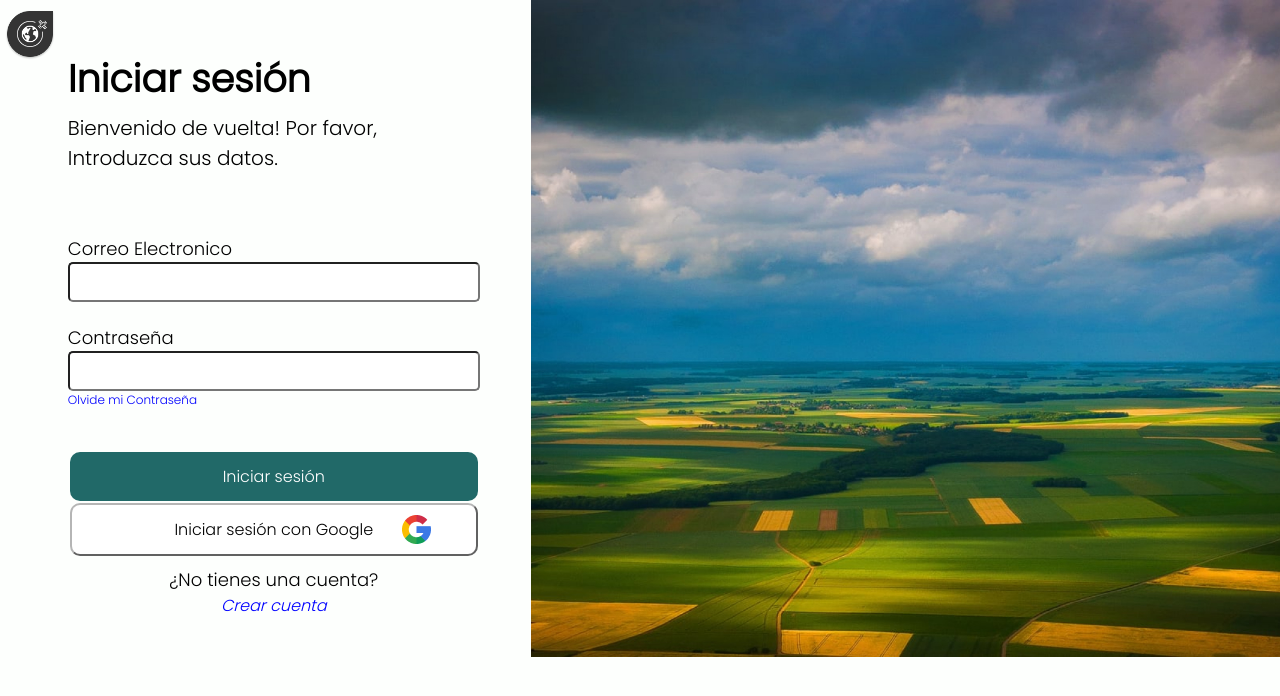
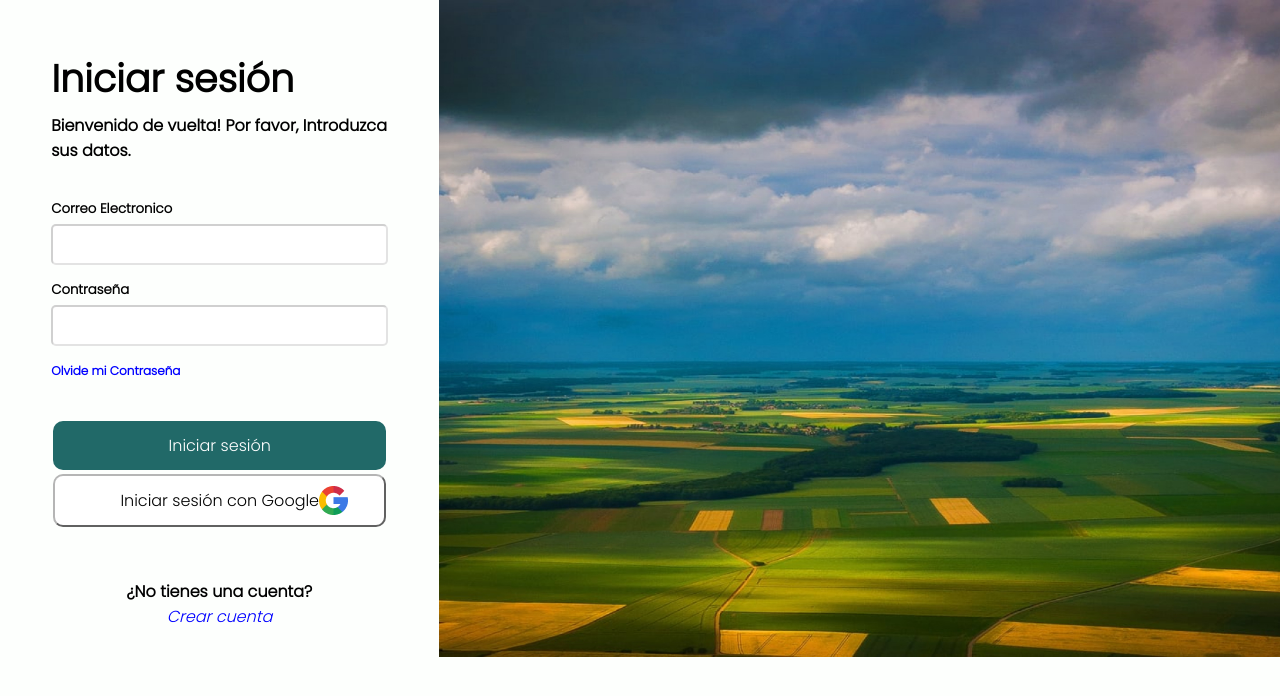
Before and after one commit to FrancoSandri/Proyecto, a PHP site: page /Login.html in a window 1280 px wide. Shown: the top 696 px of the page. Run offline with PHP 8.4, Linux system fonts and the light colour scheme; some libraries are stand-ins or nearby versions.

Commit message:
Revert "Merge branch 'main' of https://github.com/FrancoSandri/Proyecto"
This reverts commit 50c6a88b3ecef60714ed223889ecef664b506b84, reversing
changes made to 1b2bd4e0ed4b71819066c312c3f76c85bd98032b.

```diff
--- a/Back-End/Api/Src/routes/index.js
+++ b/Back-End/Api/Src/routes/index.js
@@ -110,7 +110,7 @@ router.delete('/:id', (req, res) => {
 })
 
 router.post('/register', async (req, res) => {
-    const { email, password } = req.body
+    const {email, password } = req.body
     const token = jwt.sign({ email: req.body.email, password: req.body.password }, process.env.SECRET_KEY, { expiresIn: "300s" });
 
     if(email && password)
@@ -137,7 +137,7 @@ router.post('/register', async (req, res) => {
               secure: process.env.NODE_ENV === "production",
             })
             .status(200)
-            .send();
+            .json(user);
         }
         else res.send('An account already exists with that email address')
     }
--- a/Front-End/Login.html
+++ b/Front-End/Login.html
@@ -14,28 +14,23 @@
 </head>
 <body>
     <div class="Form">
-        <a class="Logo1" href="index.html"><img class="Logo" src="Fotos/Logo.png"></a>
         <div class="Register">
             <div class="Titles">
                 <h1>Iniciar sesión</h1>
                 <h3>Bienvenido de vuelta! Por favor, Introduzca sus datos.</h3>
             </div>
             <form class="From">
-                <div class="Inputs">
                 <h5>Correo Electronico</h5>
-                    <input type="email">
-                </div>
-                <div class="Inputs">
+                    <input type="email" id="emailInput">
                 <h5>Contraseña</h5>
-                    <input type="password">
+                    <input type="password" id="passwordInput">
                         <h5><a id="Contraseña" href="RecoverPassword.html">Olvide mi Contraseña</a></h5>
-                </div>
-                    </form>
+            </form>
             <form action="index.html">
                 <button class="Sesion" id="button">Iniciar sesión</button>
                 <button id="Google" >Iniciar sesión con Google</button>
             </form>
-            <h5 class="Cuenta">¿No tienes una cuenta?</h5>
+            <h4 href="Register.html">¿No tienes una cuenta?</h4>
             <a href="Register.html">Crear cuenta</a>
         </div>
         <div class="Imagenes">
--- a/Front-End/RecoverPassword.html
+++ b/Front-End/RecoverPassword.html
@@ -10,7 +10,6 @@
 </head>
 <body>
     <div class="Form">
-        <a class="Logo1" href="index.html"><img class="Logo" src="Fotos/Logo.png"></a>
         <div class="Register">
             <div class="Titles">
                 <h1>Recuperar <br> contraseña</h1>
@@ -26,7 +25,7 @@
             <form action="index.html">
                 <button id="Continuar"class="Sesion">Continuar</button>
             </form>
-            <h5 class="Cuenta">¿No tienes una cuenta?</h5>
+            <h4 href="Register.html">¿No tienes una cuenta?</h4>
             <a href="Register.html">Crear cuenta</a>
         </div>
         <div class="Imagenes">
--- a/Front-End/RecoverPassword2.html
+++ b/Front-End/RecoverPassword2.html
@@ -10,7 +10,6 @@
 </head>
 <body>
     <div class="Form">
-        <a class="Logo1" href="index.html"><img class="Logo" src="Fotos/Logo.png"></a>
         <div class="Register">
             <div class="Titles">
                 <h1>Recuperar <br> contraseña</h1>
--- a/Front-End/Style/Login.css
+++ b/Front-End/Style/Login.css
@@ -7,11 +7,11 @@
     margin-top: 0;
     font-family: "poppins";
     width: 100%;
-    font-family: "poppins";
 }
 body
 {
     margin: 0;
+    font-family: "Inter";
     display: flex;
     align-items: center;
     justify-content: center;
@@ -20,40 +20,8 @@ body
     background-color: #FDFFFD;
 
 }
-/*PREFABS*/
-h5
-{
-    font-size: 18px;
-    font-weight: initial;
 
-    display: flex;
-    justify-content: left;
-
-    margin-bottom: 0;
-}
-.Cuenta
-{
-    margin-top: 10px;
-    display: flex;
-    justify-content: center;
-}
 /*Registro*/
-
-/*LOGO*/
-.Logo1
-{
-    margin-left: 5px;
-    margin-top: 10px;
-    height: 50px;
-    width: 50px;
-}
-.Logo
-{
-    height: 50px;
-    width: 50px;
-    display: flex;
-    justify-content: left;
-}
 .Register
 {
     display: flex;
@@ -78,8 +46,7 @@ h5
 {
     margin-top: 0;
     text-align: left;
-    font-size: 20px;
-    font-weight: initial;
+    font-size: 16px;
 }
 .From
 {
@@ -88,16 +55,19 @@ h5
 }
 .Form input
 {
-    padding: 8px;
+    margin-bottom: 15px;
+    padding: 5px;
+    font-size: 18px;
+    border-color: rgba(128, 128, 128, 0.219);
     border-radius: 5px;
-
+    background-color: #fff;
+    outline: none;
+    width: 100%;
 }
-.Inputs
+.Register input:hover
 {
-    margin-top: 22px;
+    border-color: #216968;
 }
-
-
 .Sesion
 {
     font-size: 16px;
@@ -110,7 +80,11 @@ h5
     background-color: #216968;
     color: #fff;
 }
-
+h5
+{
+    text-align: left;
+    margin-bottom: 5px;
+}
 #Contraseña
 {
     text-align: left;
@@ -126,6 +100,7 @@ button:hover
 {
     font-size: 16px;
     padding: 12px 0;
+    margin: 2px;
     width: 99%;
     background-color: #fff;
     background-image: url(../Fotos/Google-Logo.png);
@@ -134,13 +109,22 @@ button:hover
     border-color: #b5b5b5;
     border-radius: 10px;
 }
+#Google:hover
+{
+    transition-delay: .1s;
+    background-color: rgba(88, 88, 88, 0.336);
+}
+h4
+{
+    margin-bottom: 0;
+    margin-top: 50px;
+}
 .Register a
 {
     font-style: italic;
     color: blue;
     text-decoration: none;
 }
-
 .Imagenes
 {
     display: none;
@@ -157,9 +141,8 @@ button:hover
     .Register
     {
         display: flex;
-        width: 55%;
-        margin-right: 4%;
-        margin-left: 1%;
+        width: 40%;
+        margin: 4%;
         margin-bottom: 0;
         margin-top: 1%;
     }
--- a/Front-End/index.html
+++ b/Front-End/index.html
@@ -99,13 +99,13 @@
         </div>
         <div class="Empeza-ya">
             <div class="Empeza-ya-titles">
-                <h3>Empeza ya a cuidar tu</h3>
-                <h3 class="Empeza-Ya-Color">campo</h3>
+                <h3>Empeza ya a cuidar tu campo</h3>
                 <h5>Lorem, ipsum dolor sit amet consectetur. perro alem se cachafaz</h5>
                 <form action="Home.php">
                     <button >Iniciar Sesión</button>
                 </form>
             </div>
+            <img src="Fotos/Home-EmpezaYa.png">
         </div>
         <div class="Text-box">
             <div class="Text-titles">
```
Also changed, not shown: Front-End/Register.html (+2 -7 lines), Front-End/Style/HomeStyle.css (+35 -18 lines), Front-End/Fotos/Home-Emepza-Ya.png (deleted).
